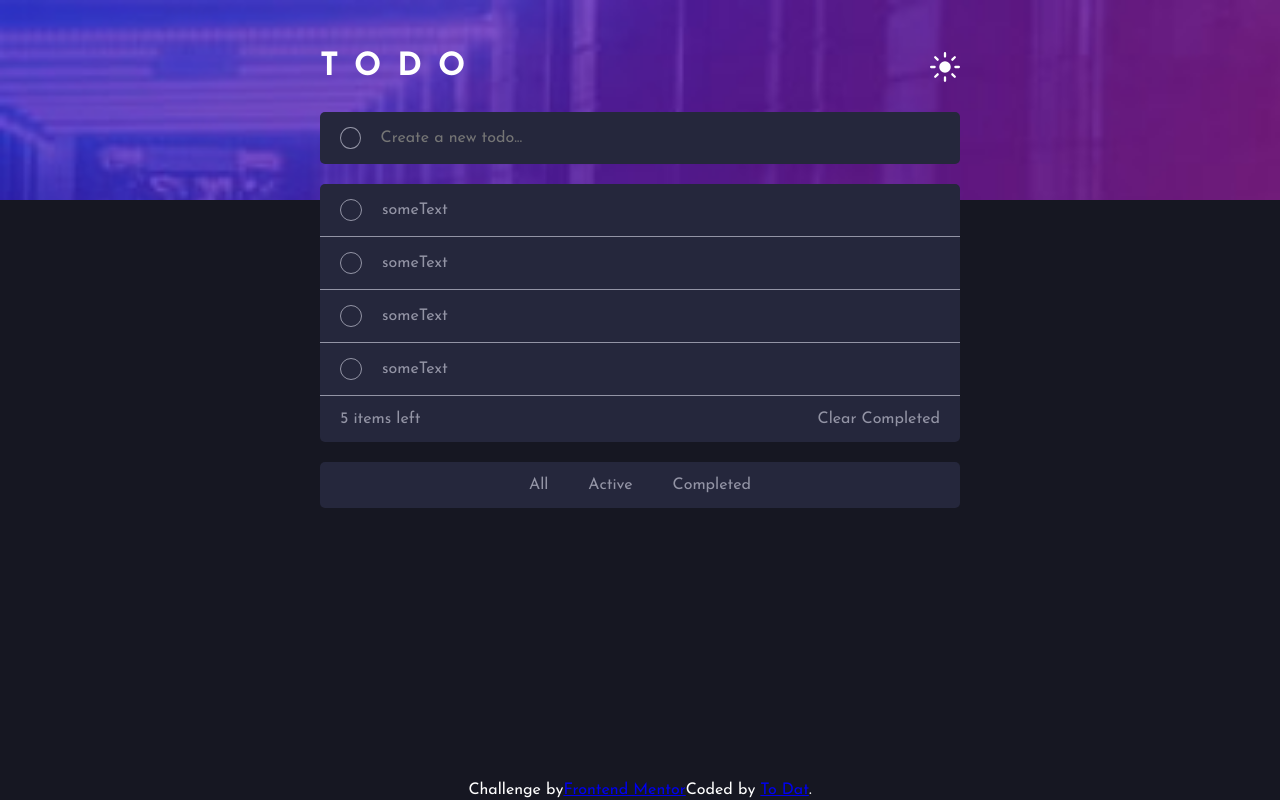
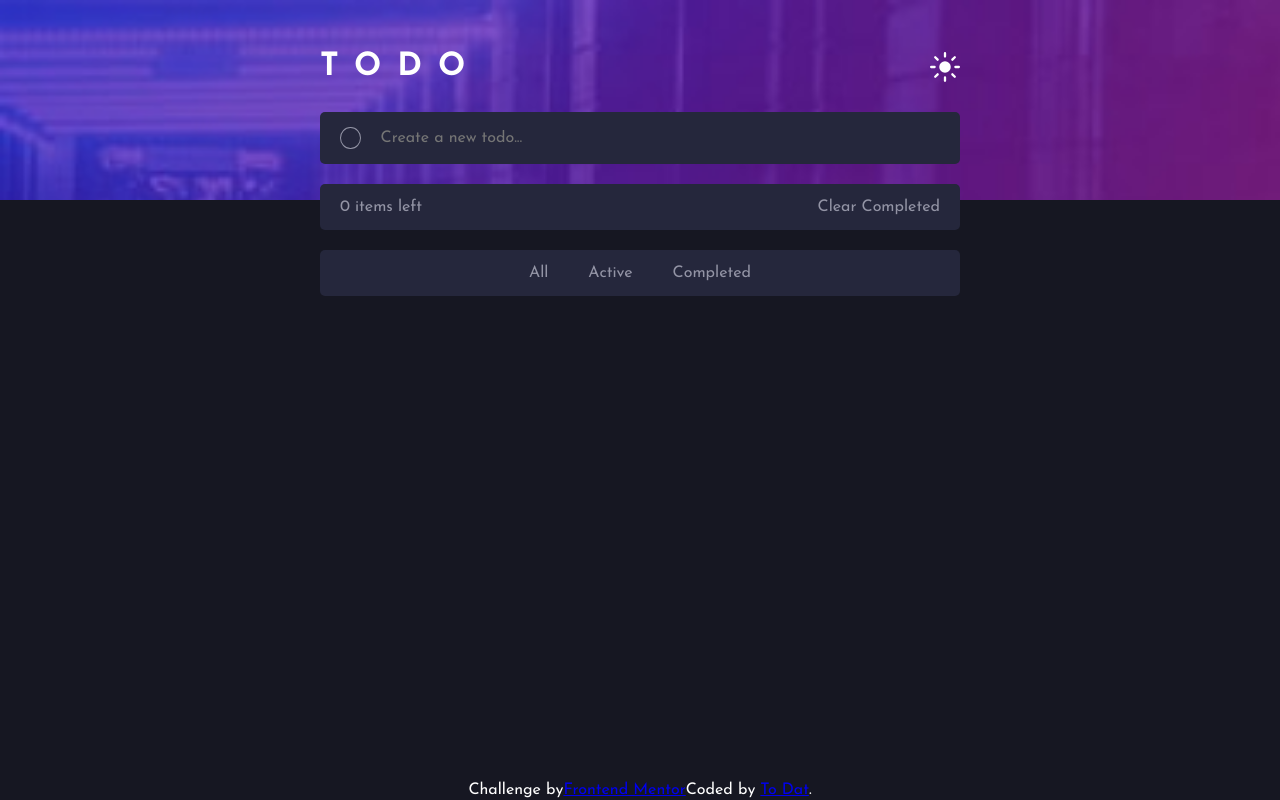
Before and after one commit to tltd0807/to-do-react-app, a React (Create React App) app: page / in a window 1280 px wide. Built offline with nearby package versions, Linux system fonts and the light colour scheme.

Commit message:
add addToDoHandler, removeHandler to app

```diff
--- a/src/App.js
+++ b/src/App.js
@@ -7,7 +7,7 @@ function App() {
   return (
     <div className="body-full body--dark">
       <Header />
-      <ToDoList></ToDoList>
+      <ToDoList />
       <Author className="footer" />
     </div>
   );
--- a/src/Components/Layout/Button/Close.js
+++ b/src/Components/Layout/Button/Close.js
@@ -3,7 +3,10 @@ import Icon from "../../../asset/images/icon-cross.svg";
 
 const Close = (props) => {
   return (
-    <div className={`${classes.close} ${props.className}`}>
+    <div
+      onClick={props.onClick}
+      className={`${classes.close} ${props.className}`}
+    >
       <img src={Icon} alt="icon-cross" />
     </div>
   );
--- a/src/Components/Layout/Button/Done.js
+++ b/src/Components/Layout/Button/Done.js
@@ -2,7 +2,6 @@ import classes from "./Done.module.css";
 import Icon from "../../../asset/images/icon-check.svg";
 const Done = (props) => {
   const isTick = props.isTick ? "isTick" : "";
-  console.log(isTick);
   return (
     <div className={`${classes.done} ${props.className} ${classes[isTick]}`}>
       {props.isTick && <img src={Icon} alt="icon-check" />}
--- a/src/Components/ToDoBody/ToDoFooter/ToDoFooter.js
+++ b/src/Components/ToDoBody/ToDoFooter/ToDoFooter.js
@@ -1,10 +1,9 @@
 import classes from "./ToDoFooter.module.css";
 
 const ToDoFooter = (props) => {
-  const numberOfItems = 5;
   return (
     <div className={classes.container}>
-      <div>{`${numberOfItems} items left`}</div>
+      <div>{`${props.numberOfItems} items left`}</div>
       <div>Clear Completed</div>
     </div>
   );
--- a/src/Components/ToDoBody/ToDoInput/ToDoInput.js
+++ b/src/Components/ToDoBody/ToDoInput/ToDoInput.js
@@ -3,10 +3,15 @@ import Card from "../../Layout/Card/Card";
 const ToDoInput = (props) => {
   return (
     <Card className={classes.container}>
-      <form className={classes.item}>
+      <div className={classes.item}>
         <div className={classes["round"]}></div>
-        <input placeholder={props.children} className={classes.input} />
-      </form>
+        <input
+          placeholder={props.children}
+          className={classes.input}
+          onChange={props.onAdd}
+          onKeyDown={props.onKeyDownHandler}
+        />
+      </div>
     </Card>
   );
 };
--- a/src/Components/ToDoBody/ToDoItem/ToDoItem.js
+++ b/src/Components/ToDoBody/ToDoItem/ToDoItem.js
@@ -9,7 +9,7 @@ const ToDoItem = (props) => {
         <Done isTick={false} className={classes.done} />
         <div>{props.children}</div>
       </div>
-      <Close className={classes.close} />
+      <Close className={classes.close} onClick={props.onClose} />
     </div>
   );
 };
--- a/src/Components/ToDoBody/ToDoList/ToDoList.js
+++ b/src/Components/ToDoBody/ToDoList/ToDoList.js
@@ -1,3 +1,4 @@
+import { useEffect, useState } from "react";
 import Card from "../../Layout/Card/Card";
 import ToDoFilter from "../ToDoFilter/ToDoFilter";
 import ToDoFooter from "../ToDoFooter/ToDoFooter";
@@ -6,16 +7,65 @@ import ToDoItem from "../ToDoItem/ToDoItem";
 import classes from "./ToDoList.module.css";
 
 const ToDoList = (props) => {
+  const [todo, setTodo] = useState("");
+
+  // lấy lên dạng string và parse về arr
+  const [todoAll, setTodoAll] = useState(
+    JSON.parse(localStorage.getItem("task"))
+  );
+
+  const addToDoHandler = (event) => {
+    setTodo(event.target.value);
+  };
+  const onKeyDownHandler = (event) => {
+    if (event.key == "Enter") {
+      if (todo !== "") {
+        const newToDo = {
+          isDone: false,
+          task: todo,
+        };
+        if (todoAll) {
+          setTodoAll([...todoAll, newToDo]);
+        } else {
+          setTodoAll([newToDo]);
+        }
+        event.target.value = "";
+        setTodo("");
+      }
+    }
+  };
+  const removeToDoHandler = (id) => {
+    const newToDoAll = todoAll.filter((todo, index) => {
+      return index !== id;
+    });
+
+    setTodoAll(newToDoAll);
+  };
+  console.log(todoAll);
+  useEffect(() => {
+    localStorage.setItem("task", JSON.stringify(todoAll));
+  }, [todoAll]);
+
   return (
     <div className={classes.container}>
       <div>
-        <ToDoInput>Create a new todo...</ToDoInput>
+        <ToDoInput onAdd={addToDoHandler} onKeyDownHandler={onKeyDownHandler}>
+          Create a new todo...
+        </ToDoInput>
         <Card>
-          <ToDoItem>someText</ToDoItem>
-          <ToDoItem>someText</ToDoItem>
-          <ToDoItem>someText</ToDoItem>
-          <ToDoItem>someText</ToDoItem>
-          <ToDoFooter></ToDoFooter>
+          {todoAll !== null &&
+            todoAll.map((todo) => (
+              <ToDoItem
+                key={todoAll.indexOf(todo)}
+                id={todoAll.indexOf(todo)}
+                isDone={todo.isDone}
+                onClose={() => removeToDoHandler(todoAll.indexOf(todo))}
+              >
+                {todo.task}
+              </ToDoItem>
+            ))}
+
+          <ToDoFooter numberOfItems={todoAll ? todoAll.length : 0}></ToDoFooter>
         </Card>
 
         <ToDoFilter></ToDoFilter>
```
